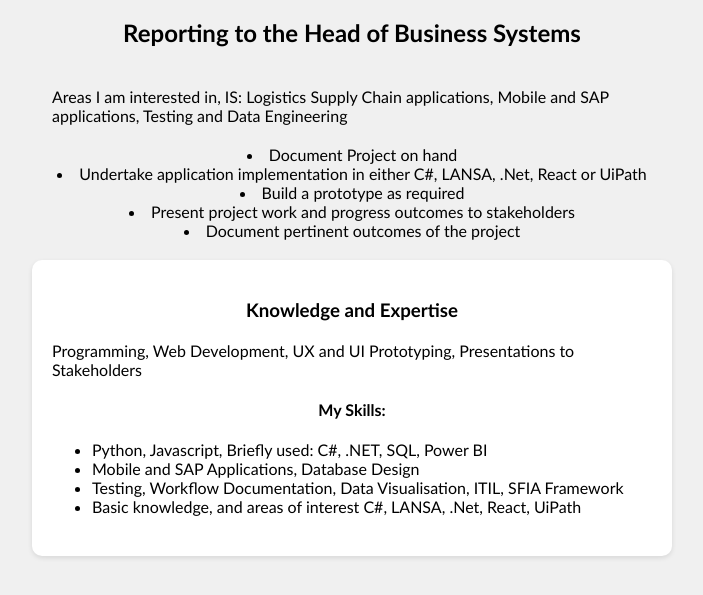
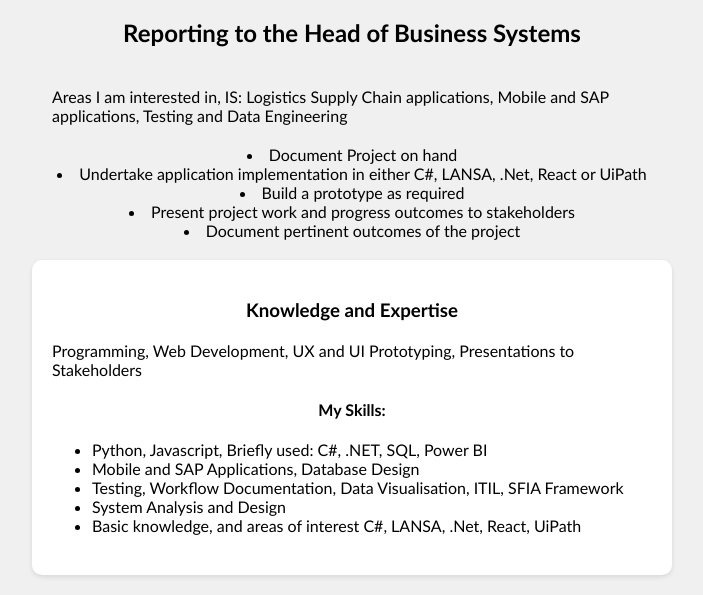
Before and after one commit to egolightly81/WEBDEV_PREP_EXAM, a plain HTML site: page index.html in a window 1280 px wide. Shown: the part 275-870 px from the top of the page, without its empty margins (288-991 px from the left). Drawn offline with Linux system fonts and the light colour scheme.

Commit message:
Added skills

```diff
--- a/index.html
+++ b/index.html
@@ -28,6 +28,7 @@
         <li>Python, Javascript, Briefly used: C#, .NET, SQL, Power BI</li>
         <li>Mobile and SAP Applications, Database Design</li>
         <li>Testing, Workflow Documentation, Data Visualisation, ITIL, SFIA Framework</li>
+        <li>System Analysis and Design</li>
         <li>Basic knowledge, and areas of interest C#, LANSA, .Net, React, UiPath</li>
     </ul>
     </div>
```
